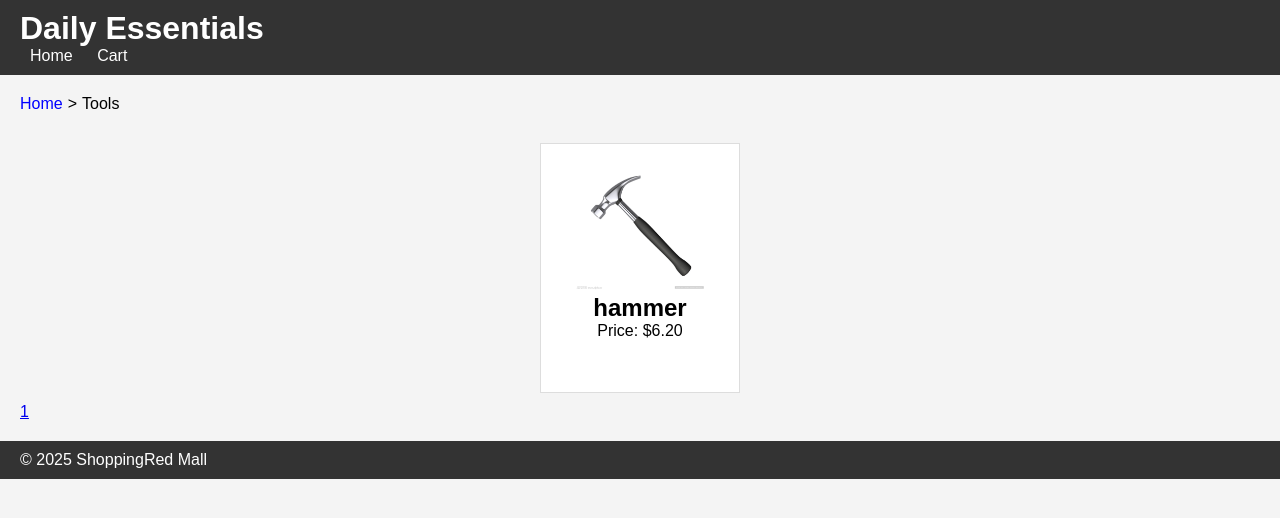
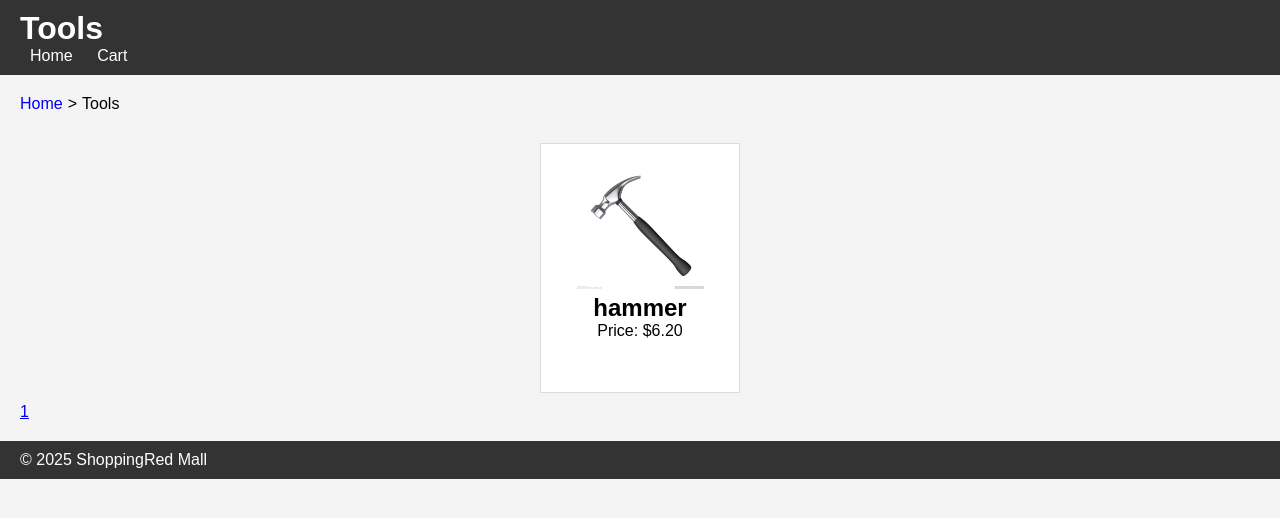
Before and after one commit to red-astronaut/iems5718_web, a plain HTML site: page html/tools.html in a window 1280 px wide. Drawn offline with Linux system fonts and the light colour scheme.

Commit message:
modify the html file

```diff
--- a/html/tools.html
+++ b/html/tools.html
@@ -11,7 +11,7 @@
 <body>
 
     <header>
-        <h1>Daily Essentials</h1>
+        <h1>Tools</h1>
         <nav>
             <ul>
                 <li><a href="../html/index.html">Home</a></li>
```
Also changed, not shown: html/disney_gifts.html (+1 -1 lines).
